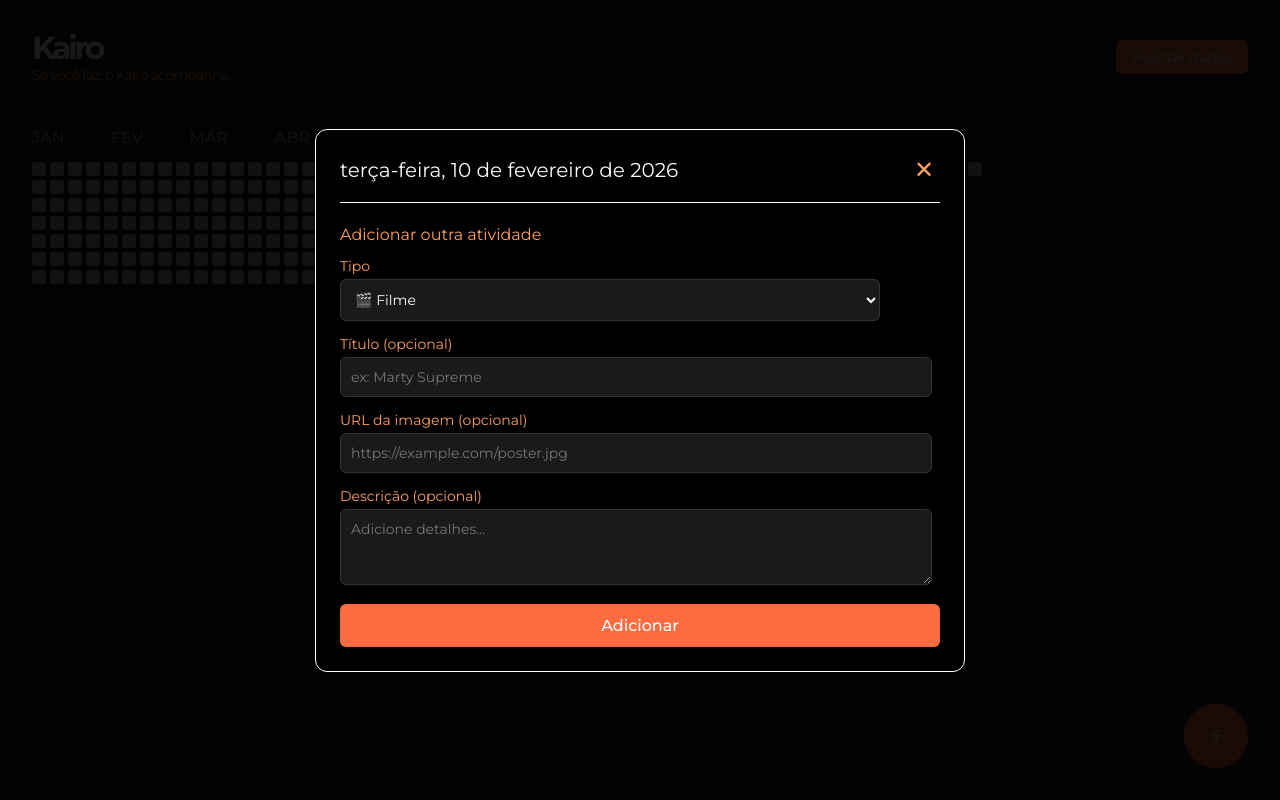
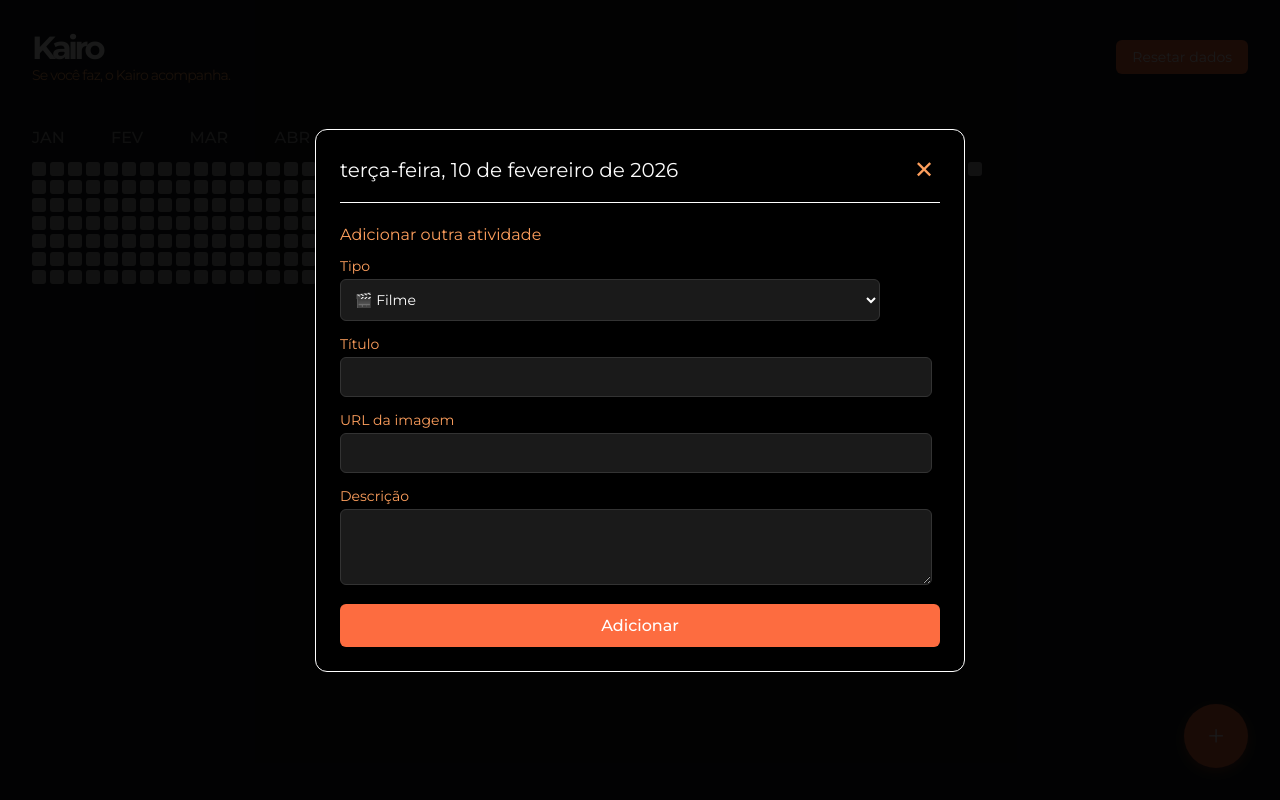
Before and after one commit to Caiorossi00/Kairo, a React (Vite) app: page / in a window 1280 px wide. Both pictures are taken after a click on the element 129 px from the left and 259 px from the top of the page. Shown: the top 800 px of the page. Built offline with nearby package versions, Linux system fonts and the light colour scheme.

Commit message:
Refactor date handling in YearDay generation and DayModal; improve date formatting and state management

```diff
--- a/src/mocks/year.ts
+++ b/src/mocks/year.ts
@@ -4,12 +4,13 @@ function generateYear2026(): YearDay[] {
   const days: YearDay[] = [];
   const year = 2026;
 
-  for (let month = 0; month < 12; month++) {
-    const daysInMonth = new Date(year, month + 1, 0).getDate();
+  for (let month = 1; month <= 12; month++) {
+    const daysInMonth = new Date(year, month, 0).getDate();
 
     for (let day = 1; day <= daysInMonth; day++) {
-      const date = new Date(year, month, day);
-      const dateStr = date.toISOString().split("T")[0];
+      const monthStr = month.toString().padStart(2, "0");
+      const dayStr = day.toString().padStart(2, "0");
+      const dateStr = `${year}-${monthStr}-${dayStr}`;
 
       days.push({
         date: dateStr,
--- a/src/ui/DayHoverCard.tsx
+++ b/src/ui/DayHoverCard.tsx
@@ -22,7 +22,9 @@ export function DayHoverCard({ day }: Props) {
   };
 
   const formatDate = (dateStr: string) => {
-    const date = new Date(dateStr + "T00:00:00");
+    const [year, month, day] = dateStr.split("-").map(Number);
+    const date = new Date(year, month - 1, day);
+
     return date.toLocaleDateString("pt-BR", {
       day: "numeric",
       month: "long",
--- a/src/ui/DayModal.tsx
+++ b/src/ui/DayModal.tsx
@@ -1,4 +1,4 @@
-import { useState } from "react";
+import { useEffect, useState } from "react";
 import type { YearDay, ActivityEntry } from "../domain/year";
 import { ACTIVITY_META } from "../domain/activityMeta";
 import { MONTH_NAMES } from "../domain/constants";
@@ -24,18 +24,27 @@ export function DayModal({
   const [title, setTitle] = useState("");
   const [description, setDescription] = useState("");
   const [imageUrl, setImageUrl] = useState("");
-  const [selectedMonth, setSelectedMonth] = useState(
-    selectedDate ? new Date(selectedDate + "T00:00:00").getMonth() + 1 : 1
-  );
-  const [selectedDay, setSelectedDay] = useState(
-    selectedDate ? new Date(selectedDate + "T00:00:00").getDate() : 1
-  );
+
+  const currentDate = day?.date ?? selectedDate;
+
+  const [selectedMonth, setSelectedMonth] = useState<number>(1);
+  const [selectedDay, setSelectedDay] = useState<number>(1);
+
+  useEffect(() => {
+    if (!currentDate) return;
+
+    const [, month, day] = currentDate.split("-").map(Number);
+    setSelectedMonth(month);
+    setSelectedDay(day);
+  }, [currentDate]);
+
+  const getDaysInMonth = (month: number) => {
+    return new Date(2026, month, 0).getDate();
+  };
 
   const handleSubmit = (e: React.FormEvent) => {
     e.preventDefault();
-    const month = selectedMonth.toString().padStart(2, "0");
-    const dayNum = selectedDay.toString().padStart(2, "0");
-    const chosenDate = `2026-${month}-${dayNum}`;
+
     const finalType =
       activityType === "custom" ? `custom:${customType.trim()}` : activityType;
 
@@ -44,7 +53,13 @@ export function DayModal({
       return;
     }
 
-    onAddEntry(chosenDate, {
+    const dateToUse =
+      currentDate ??
+      `2026-${String(selectedMonth).padStart(2, "0")}-${String(
+        selectedDay
+      ).padStart(2, "0")}`;
+
+    onAddEntry(dateToUse, {
       type: finalType,
       title: title.trim() || undefined,
       description: description.trim() || undefined,
@@ -57,27 +72,13 @@ export function DayModal({
     setCustomType("");
     setImageUrl("");
 
-    if (!day) {
-      onClose();
-    }
-  };
-
-  const getActivityLabel = (type: string) => {
-    if (type.startsWith("custom:")) {
-      return type.replace("custom:", "");
-    }
-    return ACTIVITY_META[type]?.label || type;
-  };
-
-  const getActivityIcon = (type: string) => {
-    if (type.startsWith("custom:")) {
-      return "✍️";
-    }
-    return ACTIVITY_META[type]?.icon || "❓";
+    onClose();
   };
 
   const formatDate = (dateStr: string) => {
-    const date = new Date(dateStr + "T00:00:00");
+    const [year, month, day] = dateStr.split("-").map(Number);
+    const date = new Date(year, month - 1, day);
+
     return date.toLocaleDateString("pt-BR", {
       day: "numeric",
       month: "long",
@@ -86,26 +87,32 @@ export function DayModal({
     });
   };
 
-  const getDaysInMonth = (month: number) => {
-    return new Date(2026, month, 0).getDate();
-  };
+  const getActivityLabel = (type: string) =>
+    type.startsWith("custom:")
+      ? type.replace("custom:", "")
+      : ACTIVITY_META[type]?.label ?? type;
+
+  const getActivityIcon = (type: string) =>
+    type.startsWith("custom:") ? "✍️" : ACTIVITY_META[type]?.icon ?? "❓";
 
   return (
     <div className="modal-overlay" onClick={onClose}>
       <div className="modal-content" onClick={(e) => e.stopPropagation()}>
         <div className="modal-header">
-          <h2>{day ? formatDate(day.date) : "Adicionar Atividade"}</h2>
+          <h2>
+            {currentDate ? formatDate(currentDate) : "Adicionar atividade"}
+          </h2>
           <button onClick={onClose} className="close-btn">
             ✕
           </button>
         </div>
 
-        {day && day.entries && day.entries.length > 0 && (
+        {day?.entries?.length ? (
           <div className="entries-list">
             <h3>Atividades do dia</h3>
             {day.entries.map((entry) => (
               <div key={entry.id} className="entry-card">
-                {entry.images && entry.images.length > 0 && (
+                {entry.images?.length && (
                   <img
                     src={entry.images[0]}
                     alt={entry.title || ""}
@@ -114,16 +121,12 @@ export function DayModal({
                 )}
                 <div className="entry-card-content">
                   <div className="entry-header">
-                    <span className="entry-icon">
-                      {getActivityIcon(entry.type)}
-                    </span>
-                    <span className="entry-type">
-                      {getActivityLabel(entry.type)}
-                    </span>
+                    <span>{getActivityIcon(entry.type)}</span>
+                    <span>{getActivityLabel(entry.type)}</span>
                     {onDeleteEntry && (
                       <button
+                        className="delete-btn"
                         onClick={() => onDeleteEntry(entry.id)}
-                        className="delete-btn"
                       >
                         🗑️
                       </button>
@@ -135,23 +138,22 @@ export function DayModal({
               </div>
             ))}
           </div>
-        )}
+        ) : null}
 
         <form onSubmit={handleSubmit} className="add-form">
           <h3>{day ? "Adicionar outra atividade" : "Nova atividade"}</h3>
 
-          {!day && (
+          {!currentDate && (
             <div className="date-selectors">
               <div className="form-group">
                 <label>Mês</label>
                 <select
                   value={selectedMonth}
                   onChange={(e) => {
-                    setSelectedMonth(Number(e.target.value));
-                    const maxDays = getDaysInMonth(Number(e.target.value));
-                    if (selectedDay > maxDays) {
-                      setSelectedDay(maxDays);
-                    }
+                    const m = Number(e.target.value);
+                    setSelectedMonth(m);
+                    const max = getDaysInMonth(m);
+                    if (selectedDay > max) setSelectedDay(max);
                   }}
                 >
                   {MONTH_NAMES.map((name, idx) => (
@@ -171,9 +173,9 @@ export function DayModal({
                   {Array.from(
                     { length: getDaysInMonth(selectedMonth) },
                     (_, i) => i + 1
-                  ).map((dayNum) => (
-                    <option key={dayNum} value={dayNum}>
-                      {dayNum}
+                  ).map((d) => (
+                    <option key={d} value={d}>
+                      {d}
                     </option>
                   ))}
                 </select>
@@ -200,50 +202,32 @@ export function DayModal({
             <div className="form-group">
               <label>Nome da atividade</label>
               <input
-                type="text"
                 value={customType}
                 onChange={(e) => setCustomType(e.target.value)}
-                placeholder="ex: freelance, estudo, leitura"
               />
             </div>
           )}
 
           <div className="form-group">
-            <label>Título (opcional)</label>
+            <label>Título</label>
+            <input value={title} onChange={(e) => setTitle(e.target.value)} />
+          </div>
+
+          <div className="form-group">
+            <label>URL da imagem</label>
             <input
-              type="text"
-              value={title}
-              onChange={(e) => setTitle(e.target.value)}
-              placeholder={
-                activityType === "movie"
-                  ? "ex: Marty Supreme"
-                  : "ex: Treino de peito"
-              }
+              type="url"
+              value={imageUrl}
+              onChange={(e) => setImageUrl(e.target.value)}
             />
           </div>
 
           <div className="form-group">
-            <label>URL da imagem (opcional)</label>
-            <input
-              type="url"
-              value={imageUrl}
-              onChange={(e) => setImageUrl(e.target.value)}
-              placeholder="https://example.com/poster.jpg"
-            />
-            {imageUrl && (
-              <div className="image-preview">
-                <img src={imageUrl} alt="Preview" />
-              </div>
-            )}
-          </div>
-
-          <div className="form-group">
-            <label>Descrição (opcional)</label>
+            <label>Descrição</label>
             <textarea
+              rows={3}
               value={description}
               onChange={(e) => setDescription(e.target.value)}
-              placeholder="Adicione detalhes..."
-              rows={3}
             />
           </div>
 
```
